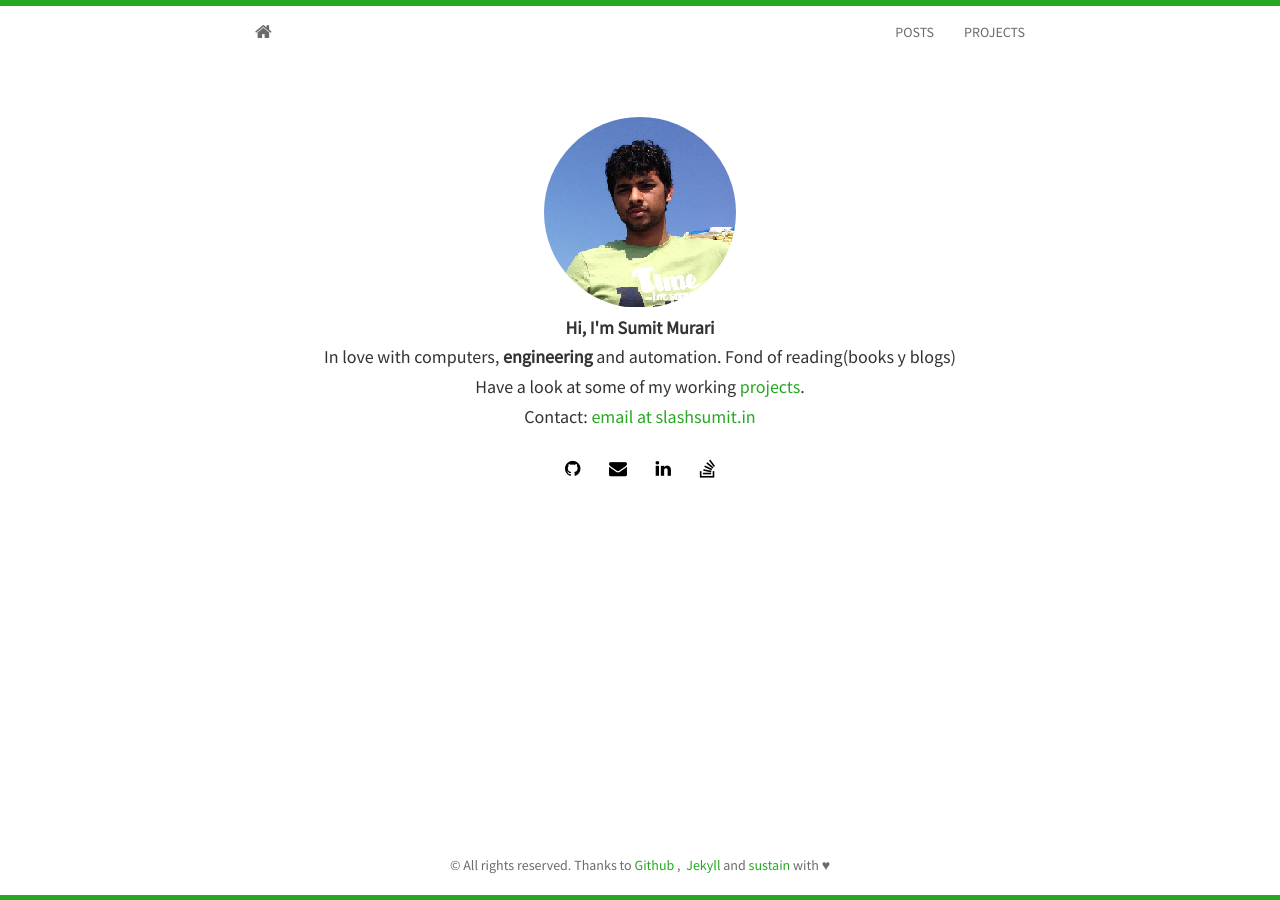
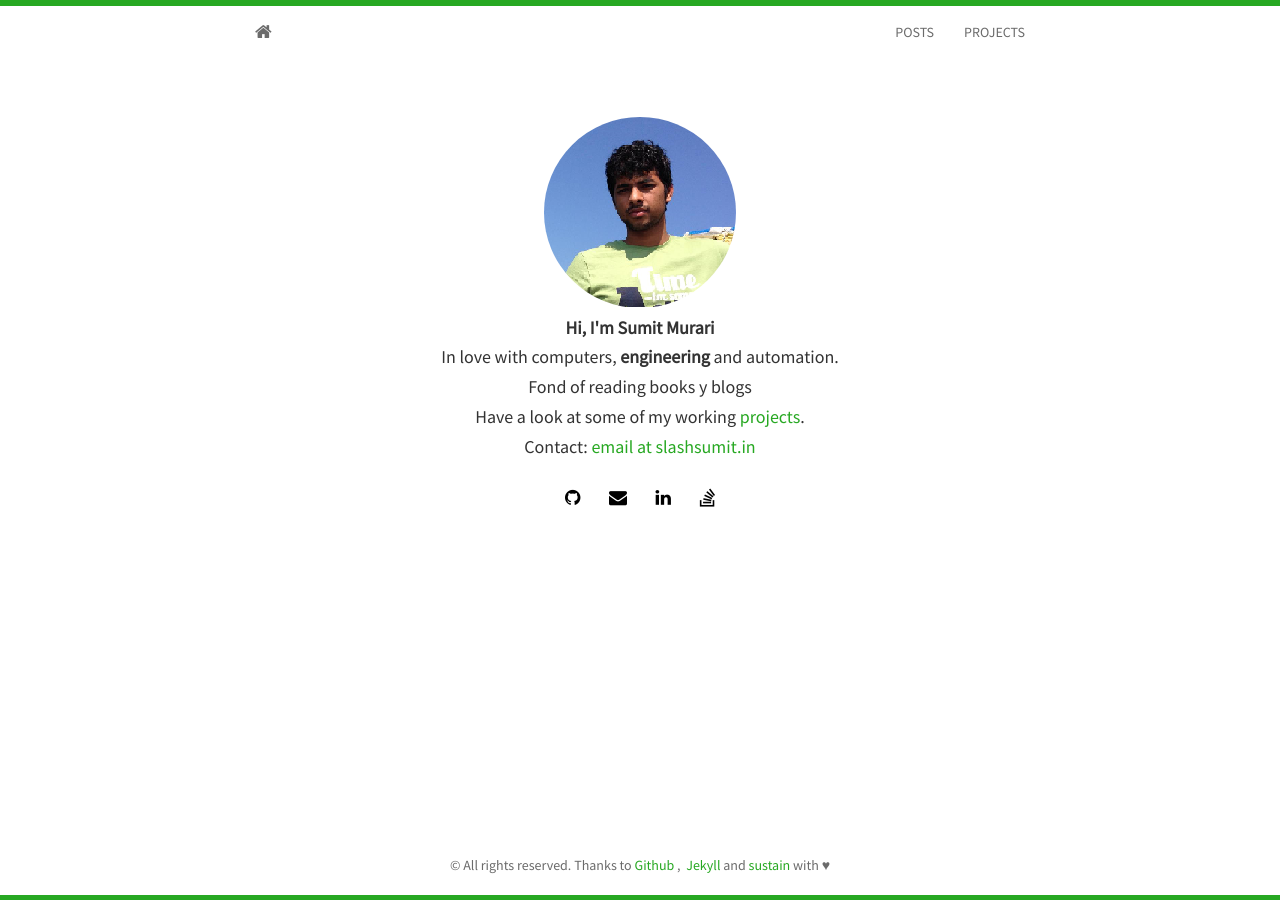
Before and after one commit to murarisumit/murarisumit.github.io, a Jekyll site: the page built from index.html, in a window 1280 px wide. Built offline with Jekyll 4.4.1, drawn with Linux system fonts in a browser that asks for light colours; nearby versions of some CDN libraries; the list of posts is cut into pages by our own code.

Commit message:
Updated bio

```diff
--- a/index.html
+++ b/index.html
@@ -9,7 +9,8 @@
 	  </div>
     <h4><strong>Hi, I'm {{ site.author }}</strong> </h4>
 				<center>
-          <h4> In love with computers, <b>engineering</b> and automation. Fond of reading(books y blogs)</h4>
+          <h4> In love with computers, <b>engineering</b> and automation. </h4>
+            <h4>Fond of reading books y blogs</h4>
       <h4>Have a look at some of my working <a href="https://github.com/{{ site.github }}"> projects</a>.</h4>
       <h4>Contact: <a href="mailto:{{ site.email }}?Subject=Hello%20Sumit"> email at slashsumit.in </a></h4>
 			</center>
```
